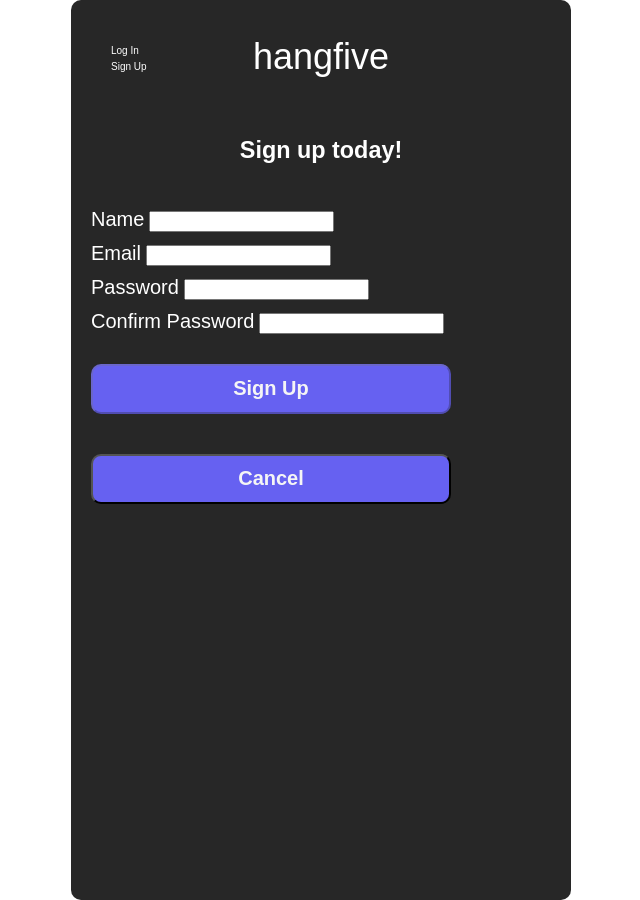
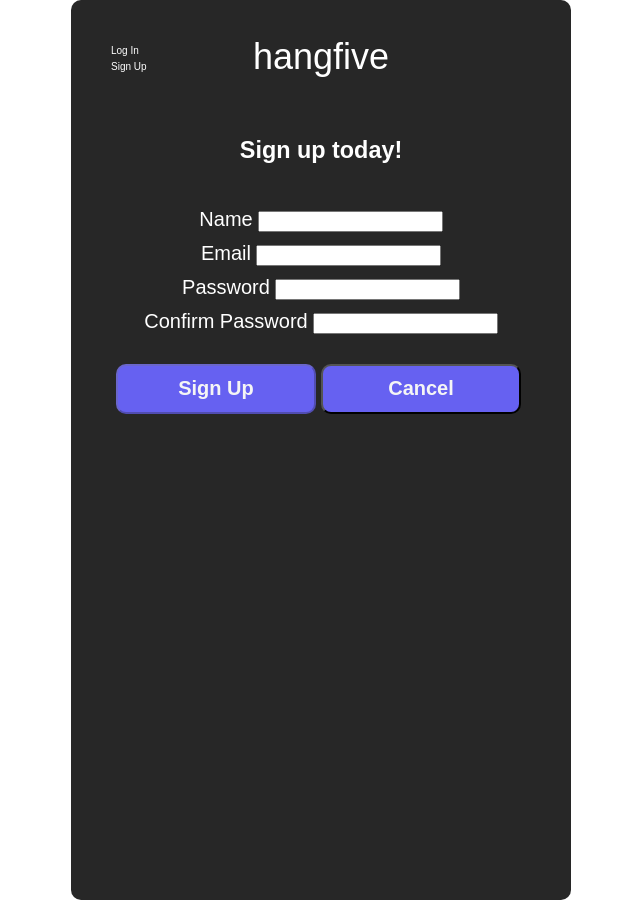
Before and after one commit to bluesnake0818/compat-test-front-end, a React (Create React App) app: page /signup in a window 1280 px wide. Shown: the whole page, without its empty margins (319-959 px from the left). Built offline with nearby package versions, Linux system fonts and the light colour scheme; no server answers.

Commit message:
change button style for login and signup page

```diff
--- a/src/components/LoginForm/LoginForm.jsx
+++ b/src/components/LoginForm/LoginForm.jsx
@@ -57,7 +57,7 @@ const LoginForm = props => {
       <div>
         <button className={styles.button}>Log In</button>
         <Link to="/">
-          <button>Cancel</button>
+          <button className={styles.button}> Cancel</button>
         </Link>
       </div>
     </form>
--- a/src/components/LoginForm/LoginForm.module.css
+++ b/src/components/LoginForm/LoginForm.module.css
@@ -4,6 +4,8 @@
   justify-content: center;
   align-items: center;
   margin-bottom: 50px;
+  padding-left: 2rem;
+  padding-right: 2rem;
 }
 
 .label,
@@ -14,3 +16,7 @@
 .inputContainer {
   margin-bottom: 1rem;
 }
+
+.button {
+  width: 20rem;
+}
--- a/src/components/SignupForm/SignupForm.jsx
+++ b/src/components/SignupForm/SignupForm.jsx
@@ -95,7 +95,7 @@ const SignupForm = props => {
             Sign Up
           </button>
           <Link to="/">
-            <button>Cancel</button>
+            <button className={styles.button}>Cancel</button>
           </Link>
         </div>
     </form>
--- a/src/components/SignupForm/SignupForm.module.css
+++ b/src/components/SignupForm/SignupForm.module.css
@@ -2,7 +2,7 @@
   display: flex;
   flex-flow: column nowrap;
   justify-content: center;
-  align-items: left;
+  align-items: center;
   margin-bottom: 50px;
   padding-left: 2rem;
   padding-right: 2rem;
@@ -10,8 +10,7 @@
 
 .label,
 .button {
-  margin-right: .5rem;
-
+  margin-right: 0.5rem;
 }
 
 .inputContainer {
@@ -25,3 +24,7 @@
   align-items: center;
   margin-bottom: 1rem;
 }
+
+.button {
+  width: 20rem;
+}
--- a/src/pages/Login/Login.jsx
+++ b/src/pages/Login/Login.jsx
@@ -11,7 +11,7 @@ const LoginPage = props => {
 
   return (
     <main className={styles.container}>
-      <h1>Log In</h1>
+      <h3>Log In</h3>
       <p>{message}</p>
       <LoginForm
         handleSignupOrLogin={props.handleSignupOrLogin}
```
